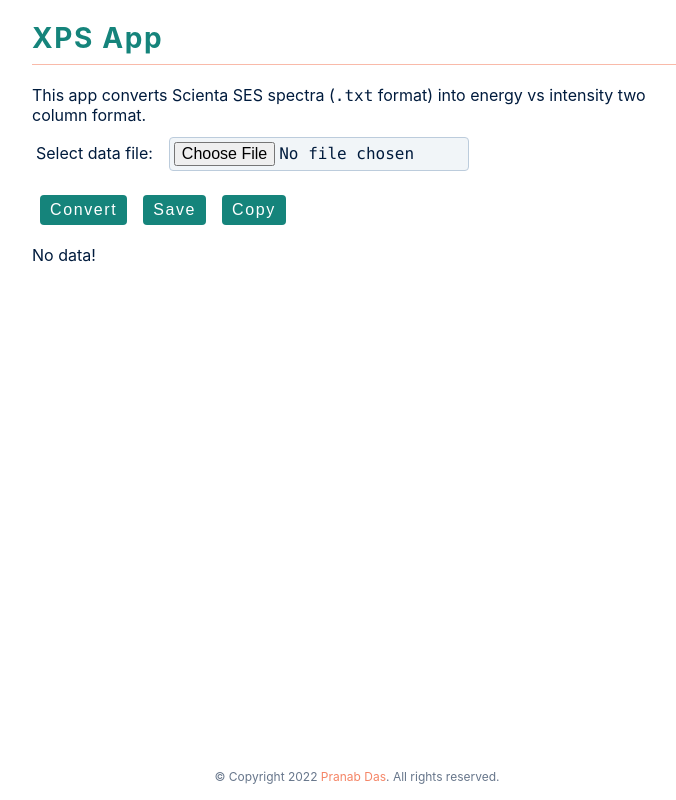
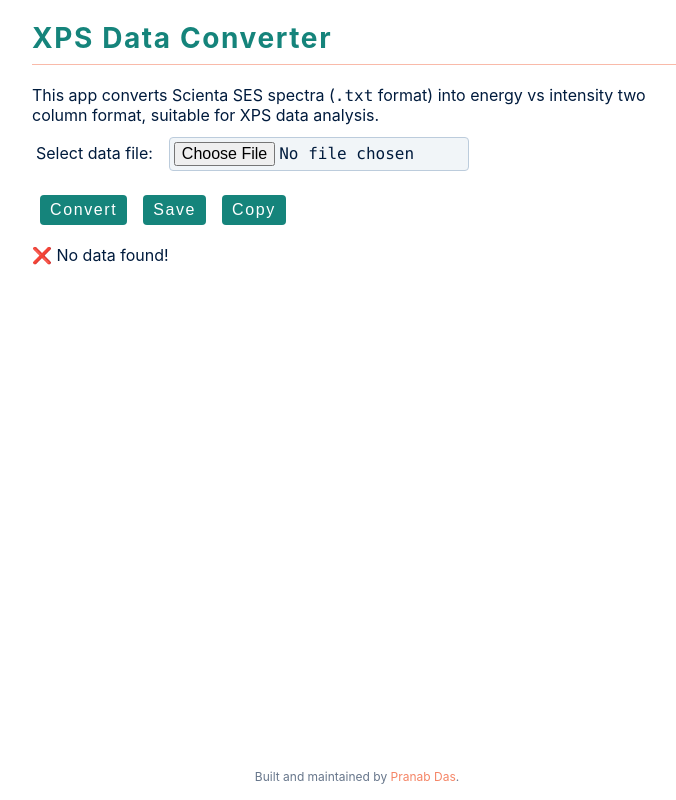
Before and after one commit to pranabdas/xps, a React (Create React App) app: page / in a window 1280 px wide. Both pictures are taken after a click on the button "Convert". Shown: the whole page, without its empty margins (283-959 px from the left). Built offline with nearby package versions, Linux system fonts and the light colour scheme; the HTML template or start-up script is replaced by a standard one.

Commit message:
• workflow to build and deploy via github actions
• slightly improved status messages, removed css transition on button hover, edited app title and description

```diff
--- a/public/index.html
+++ b/public/index.html
@@ -7,7 +7,7 @@
     <meta name="theme-color" content="#000000" />
     <meta
       name="description"
-      content="Converts SCIENTA SES spectra into energy vs intensity two column format"
+      content="Converts Scienta SES spectra (.txt format) into energy vs intensity two column format, suitable for XPS data analysis."
     />
     <link rel="apple-touch-icon" href="%PUBLIC_URL%/logo192.png" />
     <!--
@@ -24,7 +24,7 @@
       work correctly both with client-side routing and a non-root public URL.
       Learn how to configure a non-root public URL by running `npm run build`.
     -->
-    <title>XPS App</title>
+    <title>XPS Data Converter</title>
   </head>
   <body>
     <noscript>You need to enable JavaScript to run this app.</noscript>
--- a/src/App.js
+++ b/src/App.js
@@ -49,12 +49,13 @@ function App() {
         if (!isNaN(parseFloat(temp[jj]))) {
           tempIntensity = tempIntensity + parseFloat(temp[jj]);
         } else {
-          setStatus(status + "NaN data point.\n");
+          setStatus(status + "❌ NaN data point.\n");
+          console.log("NaN data point.");
         }
       }
 
       if (temp.length !== angleDimSize) {
-        setStatus(status + "Error: angle dimension mismatch in data!\n");
+        setStatus(status + "❌ Angle dimension mismatch in data!\n");
         console.log("Error: angle dimension mismatch in data!");
       }
 
@@ -67,22 +68,24 @@ function App() {
         data.push([energy[ii], intensity[ii]]);
       }
     } else {
-      setStatus(status + "Length of energy and intensity do not match!\n");
+      setStatus(status + "❌ Length of energy and intensity do not match!\n");
+      console.log("Length of energy and intensity do not match!");
     }
 
     if (data.length < 1) {
-      setStatus("No data!\n");
+      setStatus(status + "❌ No data found!\n");
+      console.log("No data!");
+    } else {
+      setData(data);
+      setStatus(status + "✔️ Conversion done\n");
     }
-
-    setData(data);
   };
 
   const DownloadPlaintext = () => {
     let outFilename = null;
     if (
-      [".csv", ".dat", ".txt"].includes(
-        filename.slice(filename.length - 4, filename.length).toLowerCase()
-      )
+      filename.slice(filename.length - 4, filename.length).toLowerCase() ===
+      ".txt"
     ) {
       outFilename = filename.slice(0, filename.length - 4);
     } else {
@@ -106,6 +109,8 @@ function App() {
       element.download = outFilename + ".x_y";
       document.body.appendChild(element); // Required for this to work in FireFox
       element.click();
+    } else {
+      alert("❌ No data!");
     }
   };
 
@@ -128,6 +133,7 @@ function App() {
       setShowCopied(true);
     } else {
       navigator.clipboard.writeText("");
+      alert("❌ Empty data!");
     }
   };
 
@@ -140,19 +146,19 @@ function App() {
       const content = text.split("\n");
       setContent(content);
       setData([]);
-      setStatus("");
+      setStatus("✔️ File uploaded\n");
     };
   };
 
   return (
     <div className="container">
       <div className="wrapper">
-        <h3 style={{ color: "#15847b" }}>XPS App</h3>
+        <h3 style={{ color: "#15847b" }}>XPS Data Converter</h3>
         <hr />
         <br />
         <p>
           This app converts Scienta SES spectra (<code>.txt</code> format) into
-          energy vs intensity two column format.
+          energy vs intensity two column format, suitable for XPS data analysis.
         </p>
         <form className="form">
           <p>
@@ -160,7 +166,7 @@ function App() {
             <input
               type="file"
               onChange={HandleUpload}
-              style={{ width: "300px", fontSize: "1em", cursor: "pointer" }}
+              style={{ width: "300px", cursor: "pointer" }}
               title="Select file"
             />
           </p>
@@ -177,9 +183,8 @@ function App() {
         <br />
         <br />
         {status ? (
-          <p>
+          <p style={{ whiteSpace: "pre-line" }}>
             {status}
-            <br />
             <br />
           </p>
         ) : null}
@@ -207,9 +212,8 @@ function App() {
         <br />
       </div>
       <footer>
-        © Copyright {new Date().getFullYear().toString()}{" "}
-        <a href="https://pranabdas.github.io/">Pranab Das</a>. All rights
-        reserved.
+        Built and maintained by{" "}
+        <a href="https://github.com/pranabdas/xps">Pranab Das</a>.
       </footer>
     </div>
   );
--- a/src/index.css
+++ b/src/index.css
@@ -10,7 +10,6 @@
   --clr-black: #222;
   --clr-background: hsl(210, 36%, 96%);
   --clr-border: hsl(210, 31%, 80%);
-  --transition: all 0.1s linear;
   --max-width: 650px;
   --spacing: 0.1rem;
   --radius: 0.25rem;
@@ -138,7 +137,6 @@ hr {
   margin-left: 0.5rem;
   margin-right: 0.5rem;
   cursor: pointer;
-  transition: var(--transition);
 }
 .btn:hover {
   background: var(--clr-secondary-dark);
```
Also changed, not shown: 1 other file (tests, documents, lock files or other folders).
